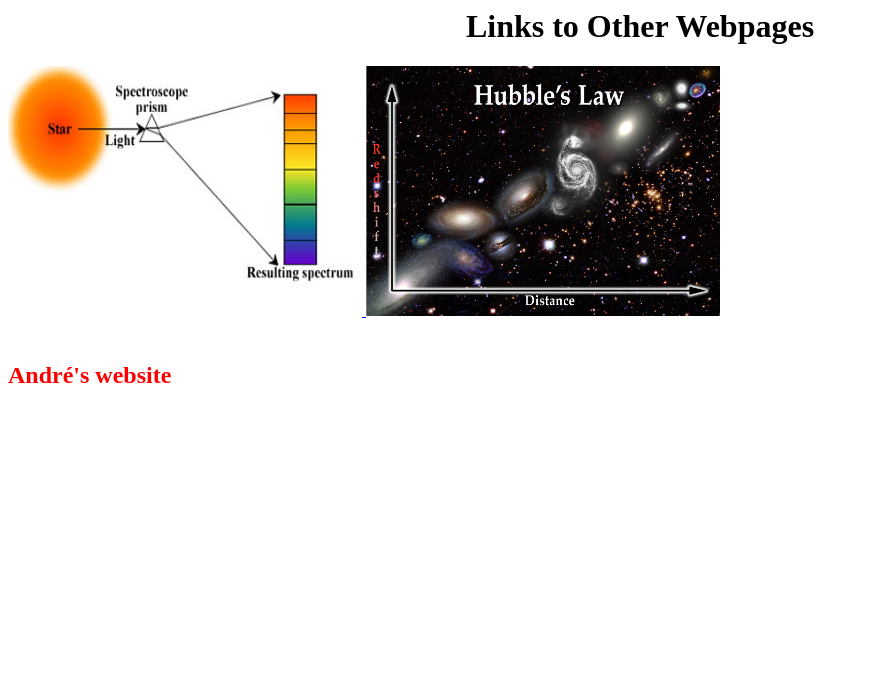
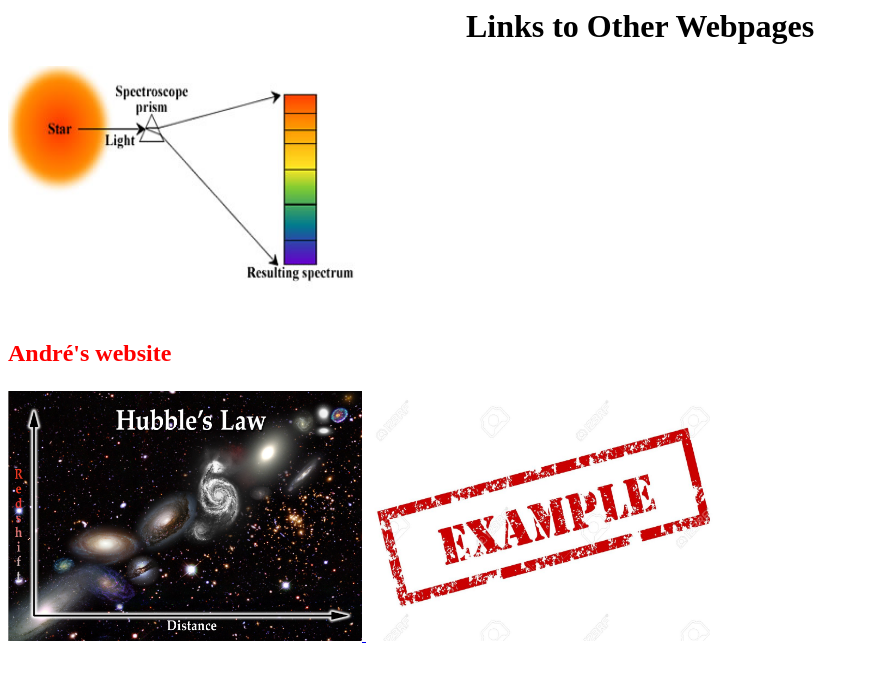
Before and after one commit to PatGarret14/PatGarret14.github.io, a plain HTML site: page index.html in a window 1280 px wide. Shown: the whole page, without its empty margins (0-869 px from the left). Drawn offline with Linux system fonts and the light colour scheme.

Commit message:
Update index.html

```diff
--- a/index.html
+++ b/index.html
@@ -6,12 +6,12 @@
   <h1><center>Links to Other Webpages</center></h1>
   <a href="http://676i.github.io">
 <img src="https://github.com/PatGarret14/PatGarret14.github.io/blob/master/spectroscopy2.jpg?raw=true" alt="SPECTROSCOPY" style="width:354px;height:250px;">
-</a>
+
+  </a><H2><p style="color:red">André's website</p></H2>
 <a href="http://hardingg4.wixsite.com/mysite">  <img src="https://raw.githubusercontent.com/PatGarret14/PatGarret14.github.io/master/hubble-law-by-tony-farley1.png" alt="Hubble's Law" style="width:354px;height:250px;">
   </a>
-  <br>
-  <br>
 
-  <H2><p style="color:red">André's website</p></H2>
+  <a href="https://sites.google.com/site/spectroscopy3com/home"> </a>
+  <img src="PatGarret14.github.io/12221967-Grunge-Example-stamp-Stock-Vector-demo.jpg" alt="Examples of Spectroscopy" style="width:354px;height:250px;">
 </body>
 </html>
```
